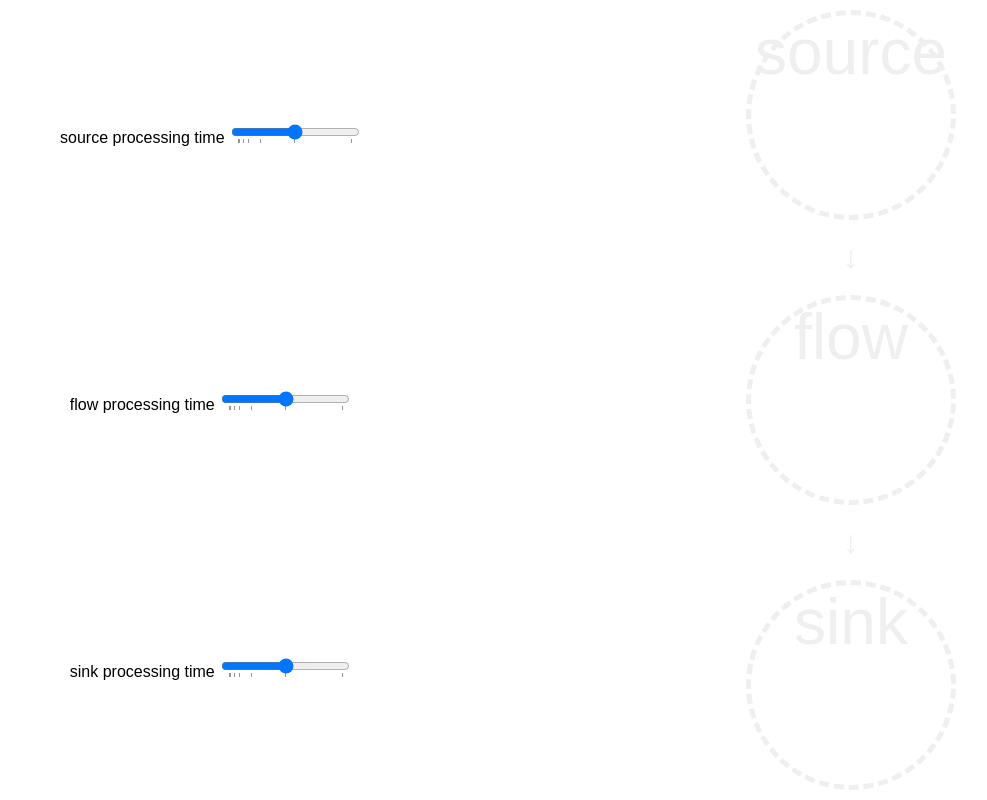
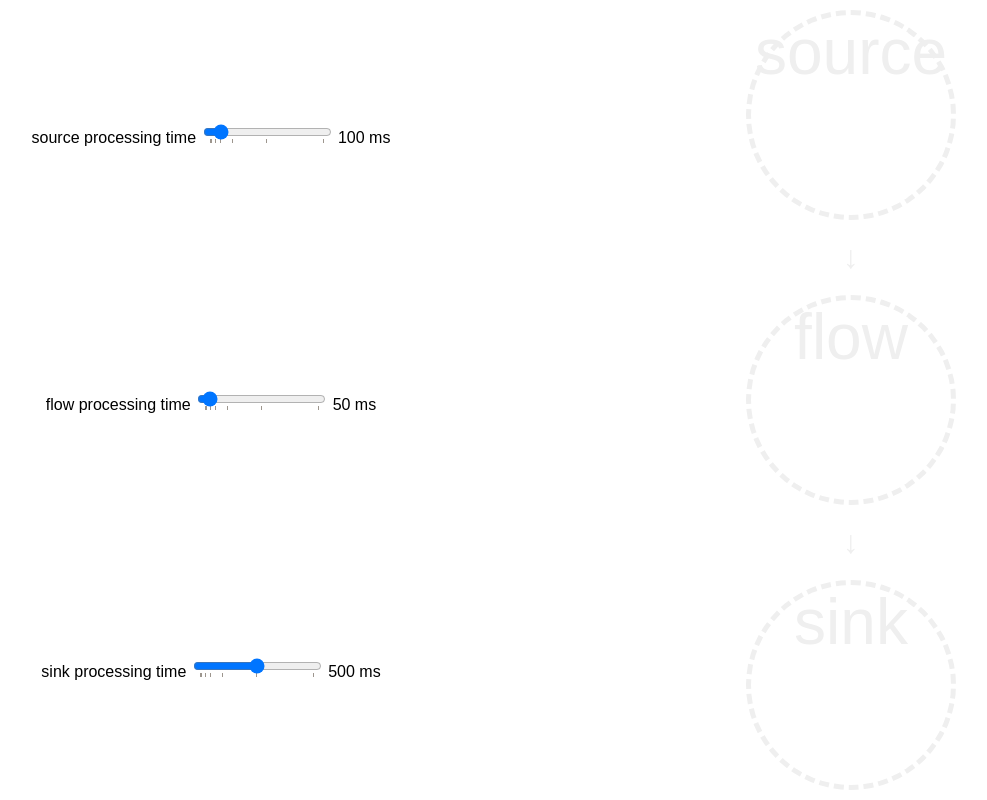
Before and after one commit to tommilata/akka-streams-visualisation, a plain HTML site: page index.html in a window 1280 px wide. Shown: the whole page, without its empty margins (109-1096 px from the left). Drawn offline with nearby package versions, Linux system fonts and the light colour scheme.

Commit message:
Show processing time

```diff
--- a/index.html
+++ b/index.html
@@ -104,27 +104,33 @@
         <input id="source-processing-time"
                type="range"
                list="processing-times"
+               value="100"
                min="10"
                max="1000"
         >
+        <span id="source-processing-time-value">100</span> ms
     </div>
     <div class="control">
         flow processing time
         <input id="flow-processing-time"
                type="range"
                list="processing-times"
+               value="50"
                min="10"
                max="1000"
         >
+        <span id="flow-processing-time-value">50</span> ms
     </div>
     <div class="control">
         sink processing time
         <input id="sink-processing-time"
                type="range"
                list="processing-times"
+               value="500"
                min="10"
                max="1000"
         >
+        <span id="sink-processing-time-value">500</span> ms
     </div>
 </section>
 <section id="stream">
@@ -152,14 +158,17 @@
         document.getElementById("source-processing-time")
             .addEventListener('change', function (e) {
                 ws.send(`set-source-processing-time:${event.target.value}`)
+                document.getElementById('source-processing-time-value').innerHTML = event.target.value
+            });
+        document.getElementById("flow-processing-time")
+            .addEventListener('change', function (e) {
+                ws.send(`set-flow-processing-time:${event.target.value}`)
+                document.getElementById('flow-processing-time-value').innerHTML = event.target.value
             });
         document.getElementById("sink-processing-time")
             .addEventListener('change', function (e) {
                 ws.send(`set-sink-processing-time:${event.target.value}`)
-            });
-        document.getElementById("flow-processing-time")
-            .addEventListener('change', function (e) {
-                ws.send(`set-flow-processing-time:${event.target.value}`)
+                document.getElementById('sink-processing-time-value').innerHTML = event.target.value
             });
 
         function animate(targetType, id) {
```
Also changed, not shown: 1 other file.
